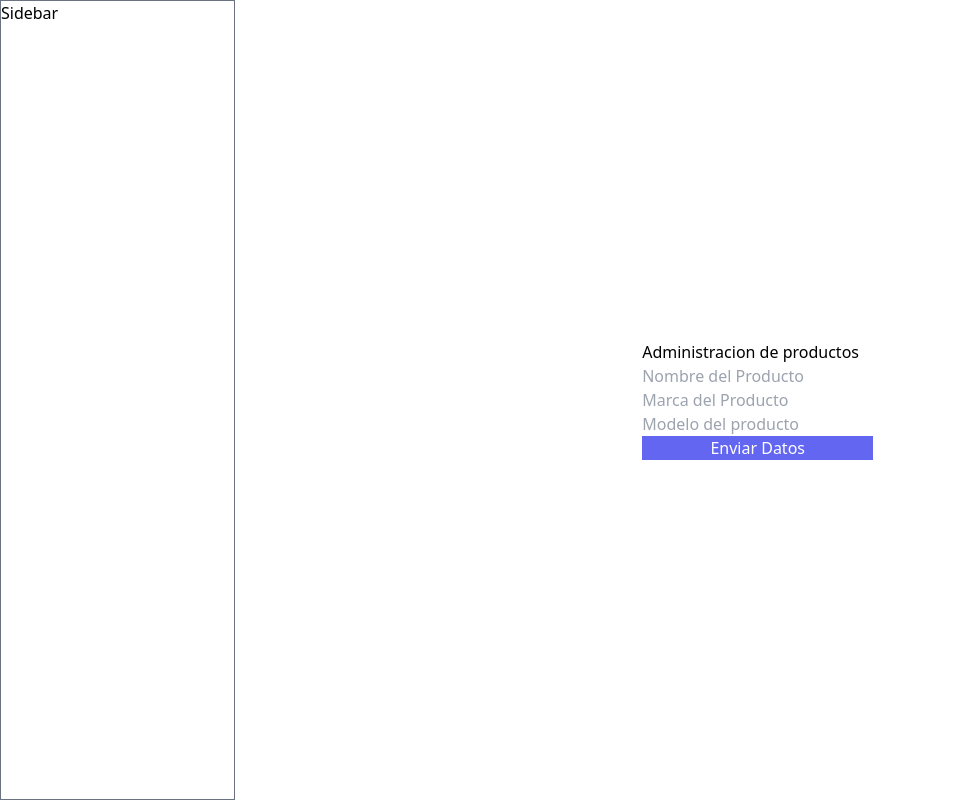
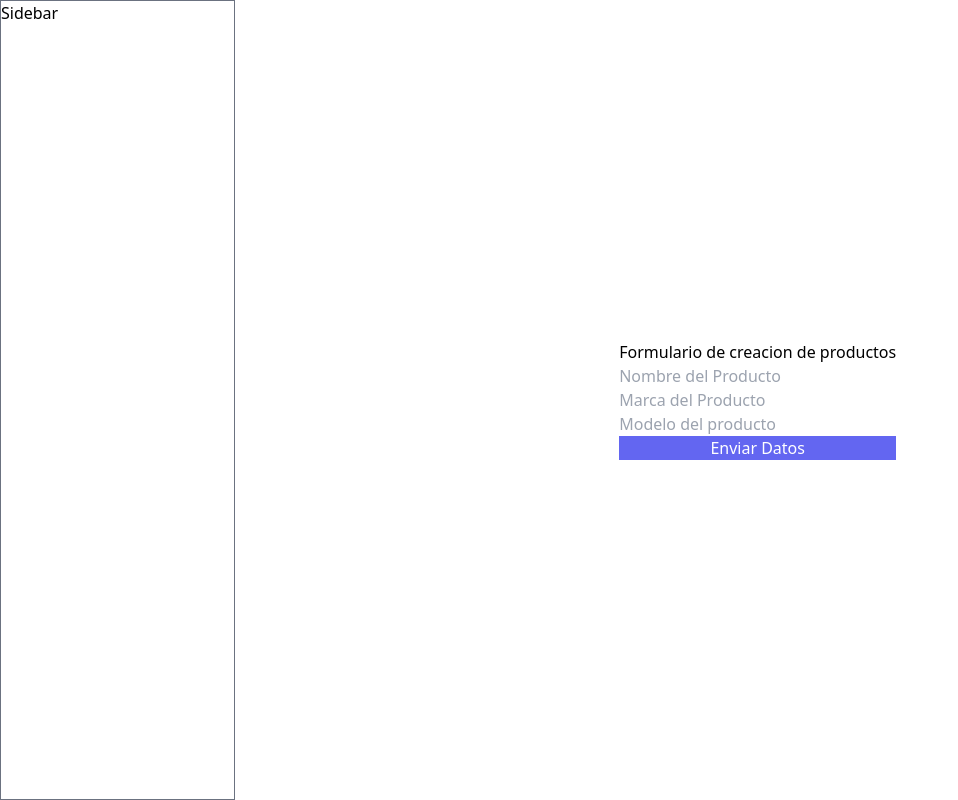
Before and after one commit to DavidSaavedra11/concessionarie, a React (Create React App) app in the folder OneDrive/Escritorio/Daviid/Programacion MinTic UdeA/Ciclo 3/Concesionario/: page /admin/productos in a window 1280 px wide. Shown: the whole page, without its empty margins (0-958 px from the left). Built offline with nearby package versions, Linux system fonts and the light colour scheme.

Commit message:
guardando cambios en la page productos

```diff
--- a/OneDrive/Escritorio/Daviid/Programacion MinTic UdeA/Ciclo 3/Concesionario/src/pages/admin/Productos.jsx
+++ b/OneDrive/Escritorio/Daviid/Programacion MinTic UdeA/Ciclo 3/Concesionario/src/pages/admin/Productos.jsx
@@ -18,7 +18,7 @@ const Productos = () => {
 
     return (
         <form className='flex flex-col'>
-            <h2>Administracion de productos</h2>
+            <h2>Formulario de creacion de productos</h2>
             <input onChange={(e)=>{setNombreProducto(e.target.value)}} type="text" placeholder='Nombre del Producto'  />
             <input onChange={(e)=>{console.log('Marca: ', e.target.value)}} type="text" placeholder='Marca del Producto' />
             <input onChange={(e)=>{console.log('Modelo: ', e.target.value)}} type="text" placeholder='Modelo del producto' />
```
